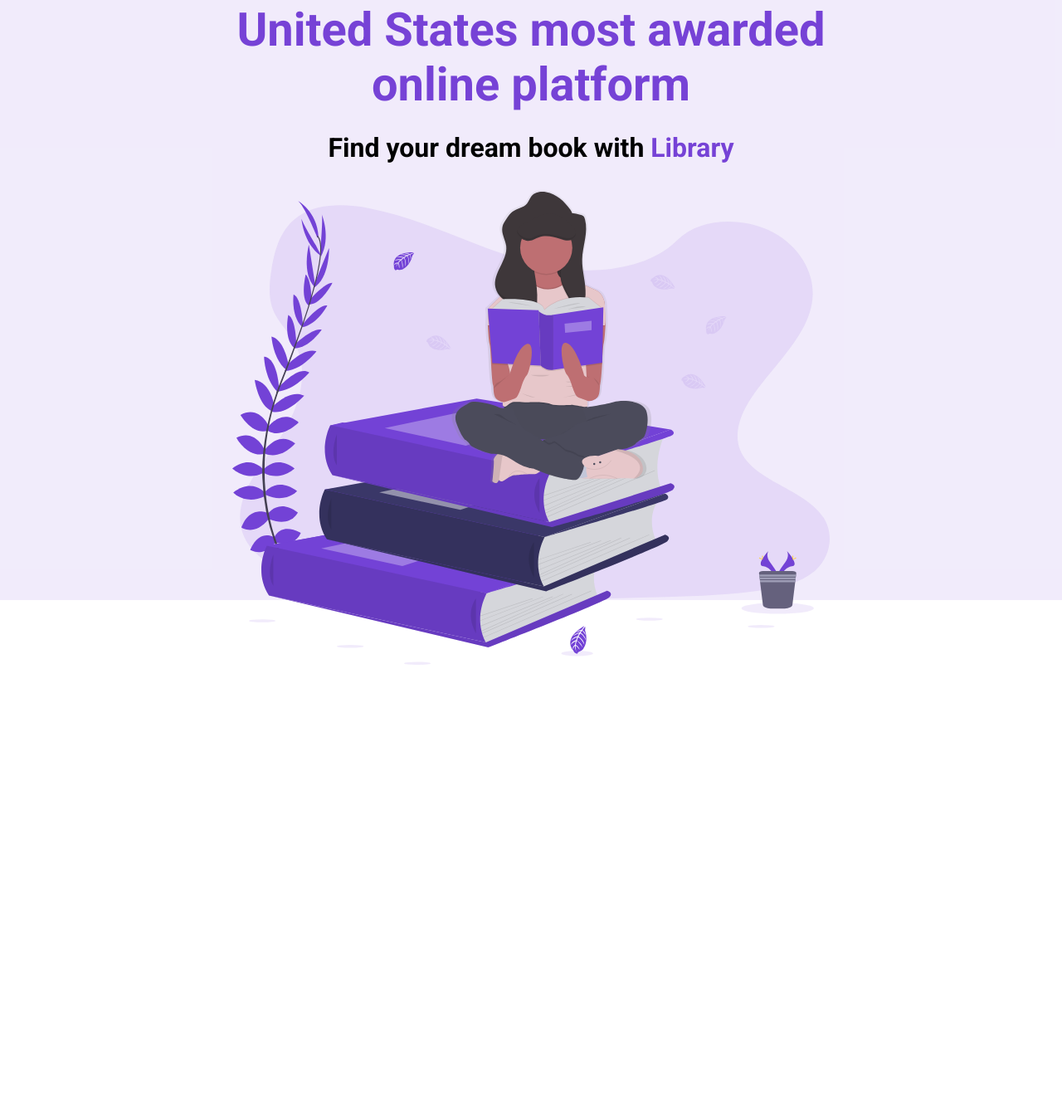
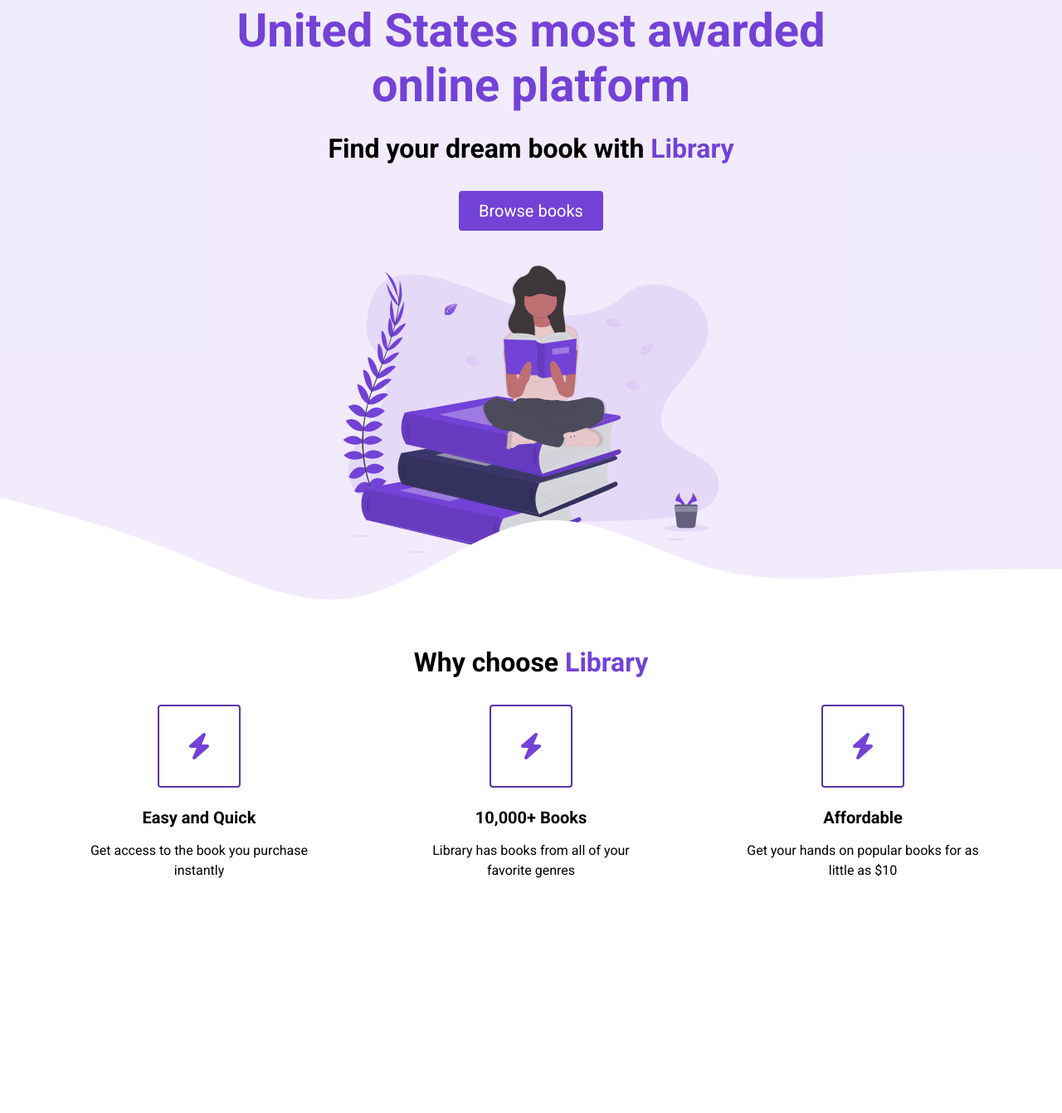
Before and after one commit to AngelxAnarchy/ecommerce, a plain HTML site: page index.html in a window 1280 px wide. Shown: the part 77-1418 px from the top of the page at 83% size. Before the commit the page ends 882 px from the top, so only its background shows below. Drawn offline with Linux system fonts and the light colour scheme.

Commit message:
ecommerce

```diff
--- a/index.html
+++ b/index.html
@@ -1,11 +1,14 @@
 <!DOCTYPE html>
 <html lang="en">
+
 <head>
     <meta charset="UTF-8">
     <meta name="viewport" content="width=device-width, initial-scale=1.0">
     <title>Library</title>
     <link rel="stylesheet" href="styles.css">
-        </head>
+    <script src="https://kit.fontawesome.com/04fd729015.js" crossorigin="anonymous"></script>
+</head>
+
 <body>
     <section id="landing">
         <nav>
@@ -23,12 +26,77 @@
                 <div class="header__description">
                     <h1>United States most awarded online platform</h1>
                     <h2>Find your dream book with <span class="purple">Library</span></h2>
+                    <button class="btn">Browse books</button>
                 </div>
-                <figure>
+                <figure class="header__image--wrapper">
                     <img src="./assets/Undraw_Books.svg" alt="">
                 </figure>
             </div>
         </header>
     </section>
+
+    <main>
+        <section id="highlights">
+            <div class="container">
+                <div class="row">
+                    <h2 class="section__title">
+                        Why choose <span class="purple">Library</span>
+                    </h2>
+                    <div class="highlight__wrapper">
+                        <div class="highlight">
+                            <div class="highlight__img">
+                                <i class="fas fa-bolt"></i>
+                            </div>
+                            <h3 class="highlight__subtitle">
+                                Easy and Quick
+                            </h3>
+                            <p class="highlight__para">
+                                Get access to the book you purchase instantly
+                            </p>
+                        </div>
+                        <div class="highlight">
+                            <div class="highlight__img">
+                                <i class="fas fa-bolt"></i>
+                            </div>
+                            <h3 class="highlight__subtitle">
+                                10,000+ Books
+                            </h3>
+                            <p class="highlight__para">
+                                Library has books from all of your favorite genres
+                            </p>
+                        </div>
+                        <div class="highlight">
+                            <div class="highlight__img">
+                                <i class="fa-solid fa-bolt"></i>
+                            </div>
+                            <h3 class="highlight__subtitle">
+                                Affordable
+                            </h3>
+                            <p class="highlight__para">
+                                Get your hands on popular books for as little as $10
+                            </p>
+                        </div>
+                    </div>
+                </div>
+        </section>
+
+        <section id="features">
+            <div class="container">
+                <div class="row">
+
+                </div>
+            </div>
+        </section>
+
+        <section id="recent">
+            <div class="container">
+                <div class="row">
+
+                </div>
+            </div>
+        </section>
+
+    </main>
 </body>
+
 </html>
--- a/styles.css
+++ b/styles.css
@@ -13,6 +13,13 @@ nav {
 
 img {
     width: 100%;
+    height: 100%;
+    max-height: 50vh;
+    padding: 20px;
+}
+
+p {
+    line-height: 1.5;
 }
 
 .nav__container {
@@ -22,11 +29,11 @@ img {
     justify-content: space-between;
     align-items: center;
     margin: 0 auto;
-    padding: 0 24px;
+    padding: 24px 24px;
 }
 
 .purple {
-    color: #7642d6;
+    color: #7342d6;
 }
 
 .logo {
@@ -45,7 +52,7 @@ li {
     margin-left: 16px;
     text-decoration: none;
     font-size: 20px;
-    color: #7642d6;
+    color: #7342d6;
     font-weight: bold;
     padding: 8px;
 }
@@ -55,7 +62,7 @@ li {
 }
 
 .nav__link--primary {
-    border: 2px solid #7642d6;
+    border: 2px solid #7342d6;
     border-radius: 4px;
 }
 
@@ -81,9 +88,16 @@ header {
     justify-content: space-around;
 }
 
+.header__description {
+    display: flex;
+    flex-direction: column;
+    align-items: center;
+}
+
+
 h1 {
     font-size: 56px;
-    color: #7642d6;
+    color: #7342d6;
     margin-bottom: 24px;
     text-align: center;
 }
@@ -93,3 +107,98 @@ h2 {
     margin-bottom: 32px;
     text-align: center;
 }
+
+button {
+    cursor: pointer;
+}
+
+button:active {
+    transform: translateY(1px);
+}
+
+.btn {
+    background-color: #7342d6;
+    color: white;
+    font-size: 20px;
+    padding: 12px 24px;
+    border-radius: 4px;
+    border: none;
+}
+
+.header__image--wrapper {
+    padding: 20px;
+}
+
+.container {
+    padding: 56px 0;
+}
+
+.row {
+    width: 100%;
+    max-width: 1200px;
+    margin: 0 auto;
+}
+
+/*
+
+HIGHLIGHTS
+
+*/
+
+#highlights {
+    position: relative;
+}
+
+#highlights:before {
+    background: url('assets/wave.svg');
+    content: "";
+    position: absolute;
+    width: 101vw;
+    height: 12vw;
+    top: 1px;
+    left: 0;
+    z-index: 1;
+    background-size: cover;
+    background-repeat: no-repeat;
+    transform: translateY(-100%);
+}
+
+#highlights:after {
+
+}
+
+.highlight__wrapper {
+    display: flex;
+}
+
+.highlight {
+    padding: 0 24px;
+    width: calc(100% / 3);
+    display: flex;
+    align-items: center;
+    justify-content: center;
+    flex-direction: column;
+}
+
+.highlight__para {
+    text-align: center;
+    max-width: 280px;
+}
+
+.highlight__img {
+    border: 2px solid #5c34a7;
+    color: #7342d6;
+    width: 100px;
+    height: 100px;
+    display: flex;
+    align-items: center;
+    justify-content: center;
+    border-radius: 4px;
+    font-size: 32px;
+    margin-bottom: 24px;
+}
+
+.highlight__subtitle {
+    font-size: 20px;
+    margin-bottom: 16px;
+}
```
